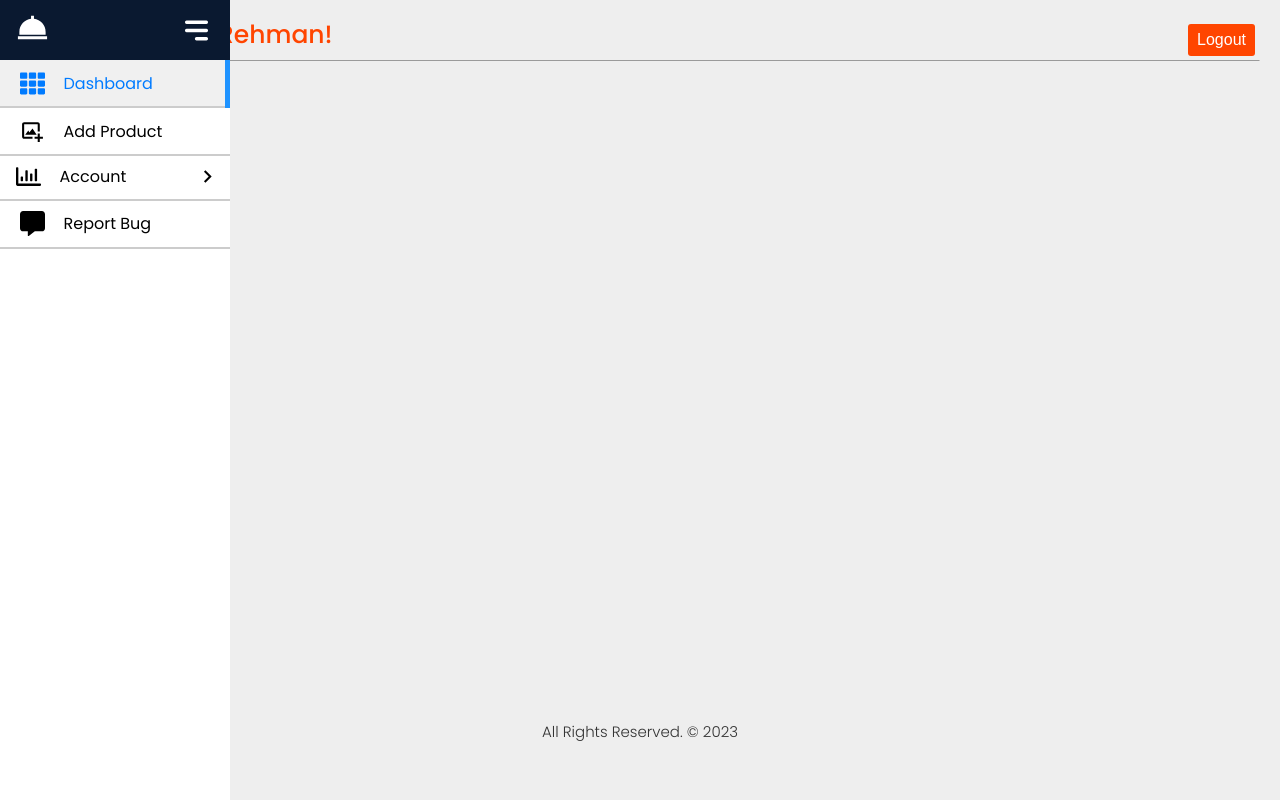
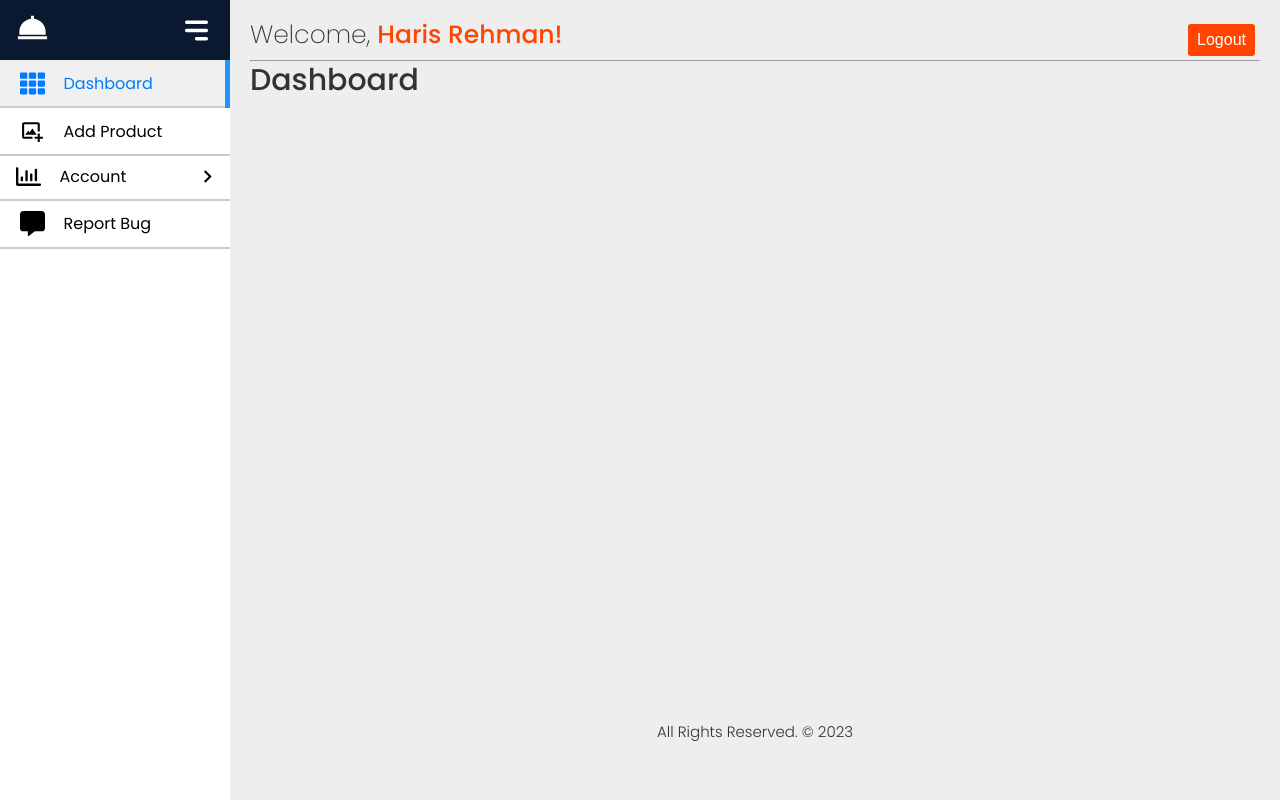
Before and after one commit to Harri200191/Product-Management, a React (Create React App) app in the folder frontend/: page /dashboard in a window 1280 px wide. Built offline with nearby package versions, Linux system fonts and the light colour scheme.

Commit message:
Added sidebar

```diff
--- a/frontend/src/components/sidebar/Sidebar.jsx
+++ b/frontend/src/components/sidebar/Sidebar.jsx
@@ -43,6 +43,7 @@ const Sidebar = ({ children }) => {
 
       <main
         style={{
+          paddingLeft: isOpen ? "230px" : "60px",
           transition: "all .5s",
         }}
       >
--- a/frontend/src/components/sidebar/SidebarItem.jsx
+++ b/frontend/src/components/sidebar/SidebarItem.jsx
@@ -10,11 +10,7 @@ const SidebarItem = ({ item, isOpen }) => {
 
   if (item.childrens) {
     return (
-      <div
-        className={
-          expandMenu ? "sidebar-item s-parent open" : "sidebar-item s-parent"
-        }
-      >
+      <div className={ expandMenu ? "sidebar-item s-parent open" : "sidebar-item s-parent" }>
         <div className="sidebar-title">
           <span>
             {item.icon && <div className="icon">{item.icon}</div>}
```
